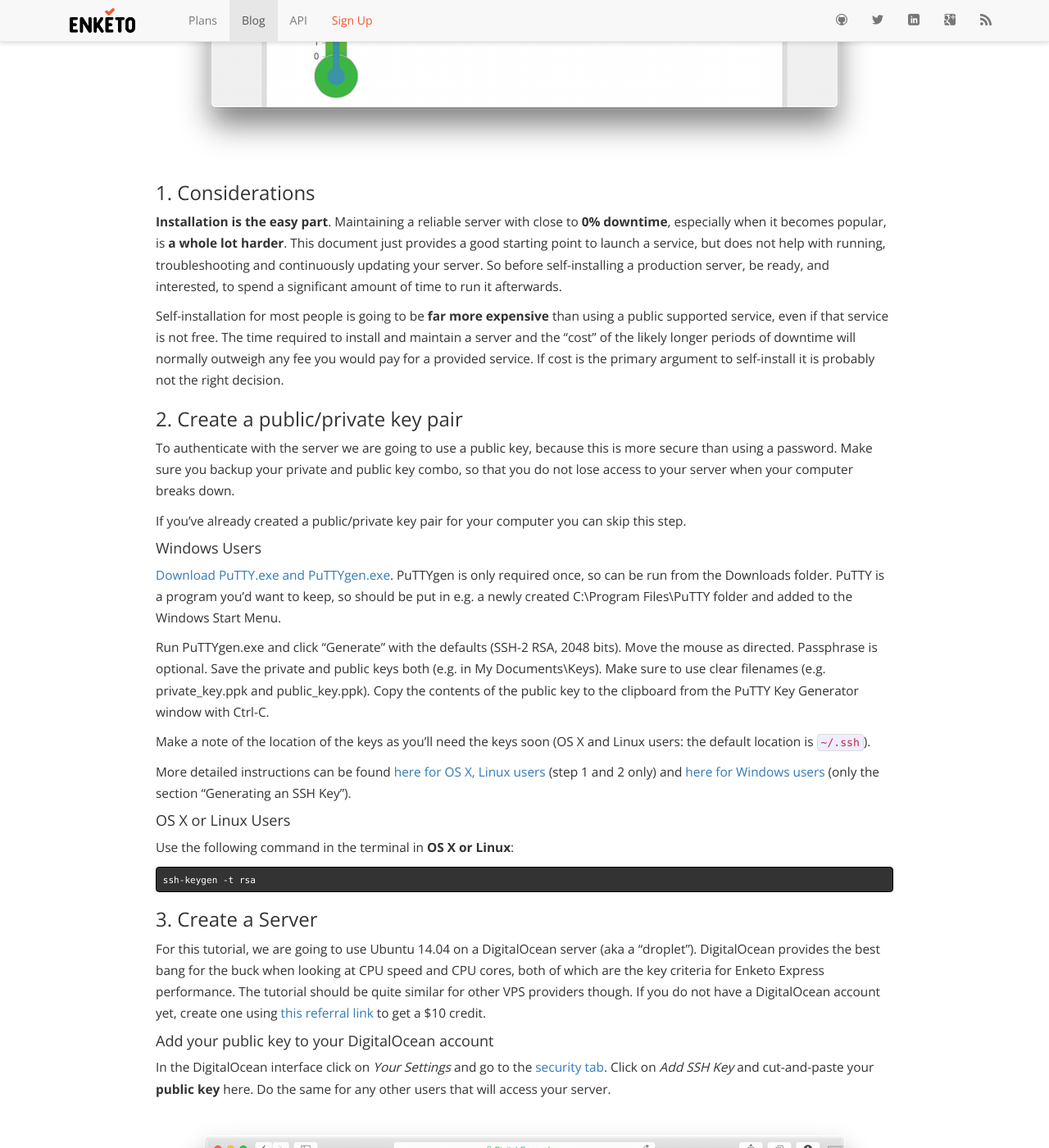
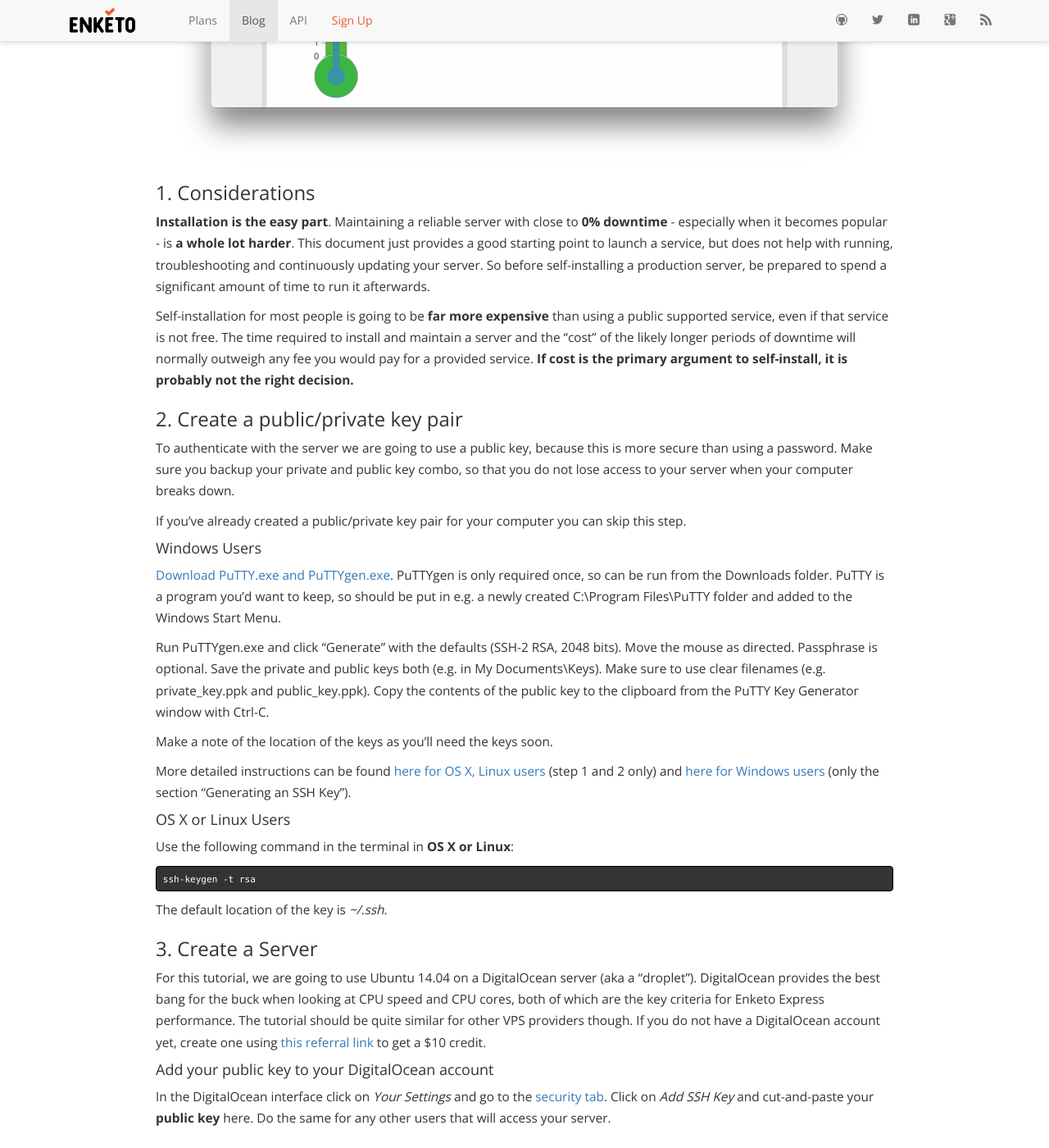
Before and after one commit to enketo/blog, a Jekyll site: the page built from _posts/2015-05-19-install-enketo.md, in a window 1280 px wide and 1400 px high, scrolled down 575 px. Shown: the whole window at 82% size. Built offline with Jekyll 4.4.1, drawn with Linux system fonts in a browser that asks for light colours; nearby versions of some CDN libraries; Markdown is read by kramdown in place of the engine named in the settings; comment, search, counter and statistics services are not loaded.

Commit message:
edited installation post

````diff
--- a/_posts/2015-05-19-install-enketo.md
+++ b/_posts/2015-05-19-install-enketo.md
@@ -17,9 +17,9 @@
 
 ### 1. Considerations
 
-**Installation is the easy part**. Maintaining a reliable server with close to **0% downtime**, especially when it becomes popular, is **a whole lot harder**. This document just provides a good starting point to launch a service, but does not help with running, troubleshooting and continuously updating your server. So before self-installing a production server, be ready, and interested, to spend a significant amount of time to run it afterwards.
+**Installation is the easy part**. Maintaining a reliable server with close to **0% downtime** - especially when it becomes popular - is **a whole lot harder**. This document just provides a good starting point to launch a service, but does not help with running, troubleshooting and continuously updating your server. So before self-installing a production server, be prepared to spend a significant amount of time to run it afterwards.
 
-Self-installation for most people is going to be **far more expensive** than using a public supported service, even if that service is not free. The time required to install and maintain a server and the "cost" of the likely longer periods of downtime will normally outweigh any fee you would pay for a provided service. If cost is the primary argument to self-install it is probably not the right decision.
+Self-installation for most people is going to be **far more expensive** than using a public supported service, even if that service is not free. The time required to install and maintain a server and the "cost" of the likely longer periods of downtime will normally outweigh any fee you would pay for a provided service. **If cost is the primary argument to self-install, it is probably not the right decision.**
 
 ### 2. Create a public/private key pair
 
@@ -33,7 +33,7 @@
 
 Run PuTTYgen.exe and click "Generate" with the defaults (SSH-2 RSA, 2048 bits). Move the mouse as directed. Passphrase is optional. Save the private and public keys both (e.g. in My Documents\Keys). Make sure to use clear filenames (e.g. private_key.ppk and public_key.ppk). Copy the contents of the public key to the clipboard from the PuTTY Key Generator window with Ctrl-C.
 
-Make a note of the location of the keys as you'll need the keys soon (OS X and Linux users: the default location is `~/.ssh`).
+Make a note of the location of the keys as you'll need the keys soon.
 
 More detailed instructions can be found [here for OS X, Linux users](https://www.digitalocean.com/community/tutorials/how-to-set-up-ssh-keys--2) (step 1 and 2 only) and [here for Windows users](https://docs.joyent.com/jpc/getting-started-with-your-joyent-cloud-account/generating-an-ssh-key/generating-an-ssh-key-manually/manually-generating-your-ssh-key-in-windows) (only the section "Generating an SSH Key").
 
@@ -44,6 +44,8 @@
 ```bash
 ssh-keygen -t rsa
 ```
+
+The default location of the key is _~/.ssh_.
 
 ### 3. Create a Server
 
````
